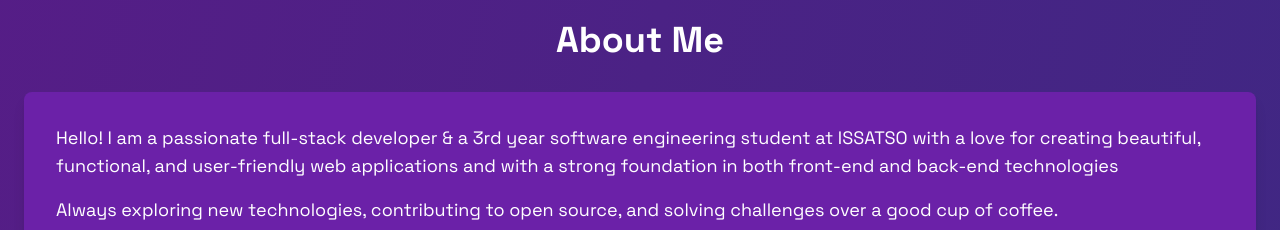
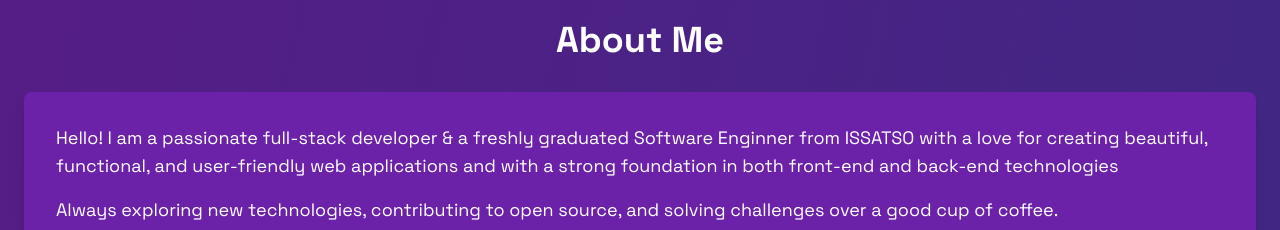
Before and after one commit to gaaloulines/personal-portfolio, a Next.js app: page / in a window 1280 px wide. Shown: the part 860-1090 px from the top of the page. Built offline with nearby package versions, Linux system fonts and the light colour scheme.

Commit message:
Update About section with new background information

```diff
--- a/src/components/About.tsx
+++ b/src/components/About.tsx
@@ -24,7 +24,7 @@ const About = () => {
           className="bg-purple-800 rounded-lg p-8 shadow-lg"
         >
           <p className="text-lg mb-4">
-          Hello! I am a passionate full-stack developer & a 3rd year software engineering student at ISSATSO with a love for creating beautiful, functional, and
+          Hello! I am a passionate full-stack developer & a freshly graduated Software Enginner from ISSATSO with a love for creating beautiful, functional, and
           user-friendly web applications and with a strong foundation in both front-end and back-end technologies</p>
 <p className="text-lg mb-4">
   Always exploring new technologies, contributing to open source, and solving challenges over a good cup of coffee.
```
